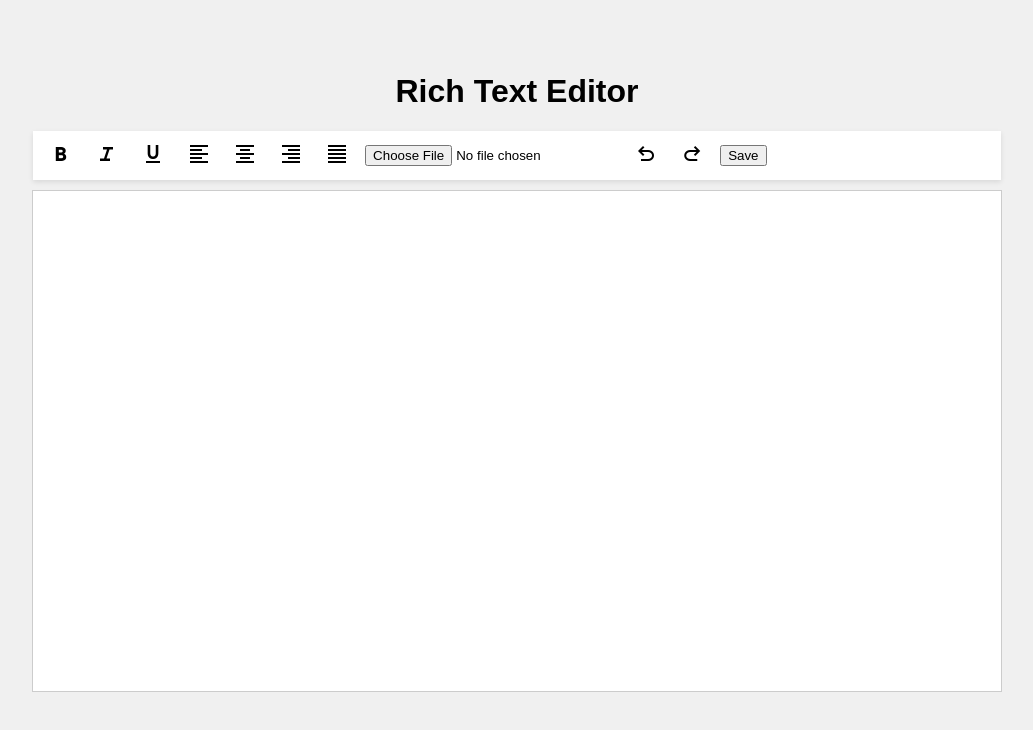
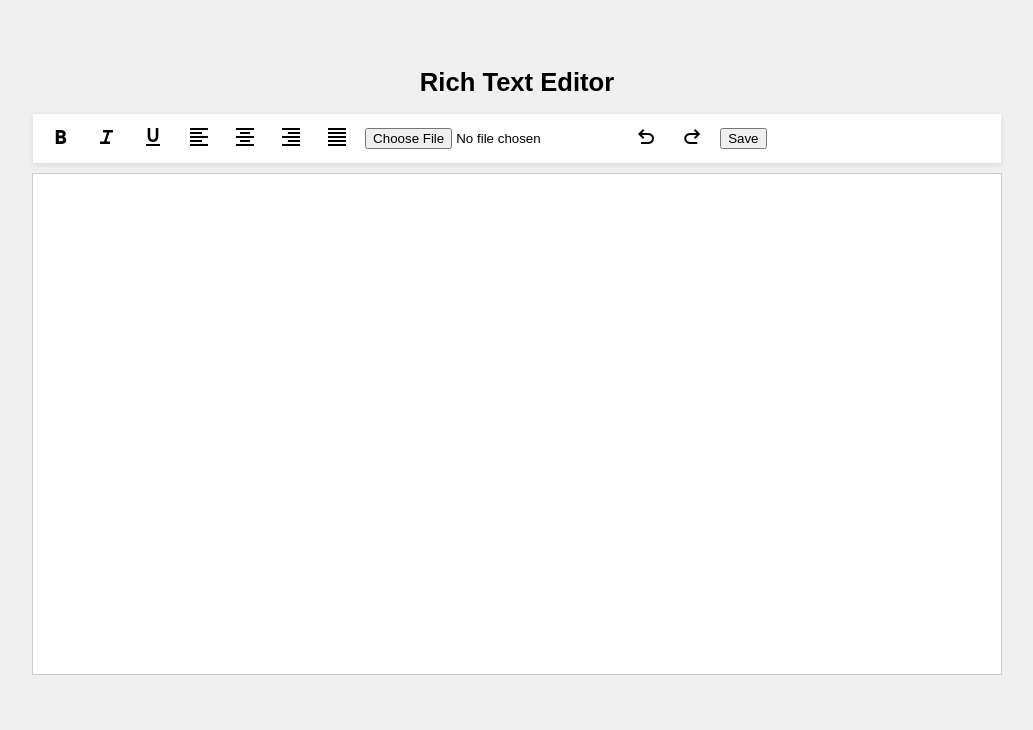
Before and after one commit to geekyjha9/Rich-Text-Editor, a plain HTML site: page index.html in a window 1280 px wide. Shown: the whole page, without its empty margins (123-1156 px from the left). Drawn offline with nearby package versions, Linux system fonts and the light colour scheme.

```diff
--- a/style.css
+++ b/style.css
@@ -6,6 +6,10 @@ body {
     align-items: center;
     flex-direction: column;
     margin-top: 4vw;
+}
+
+h1 {
+    font-size: 2vw;
 }
 
 .toolbar {
```
